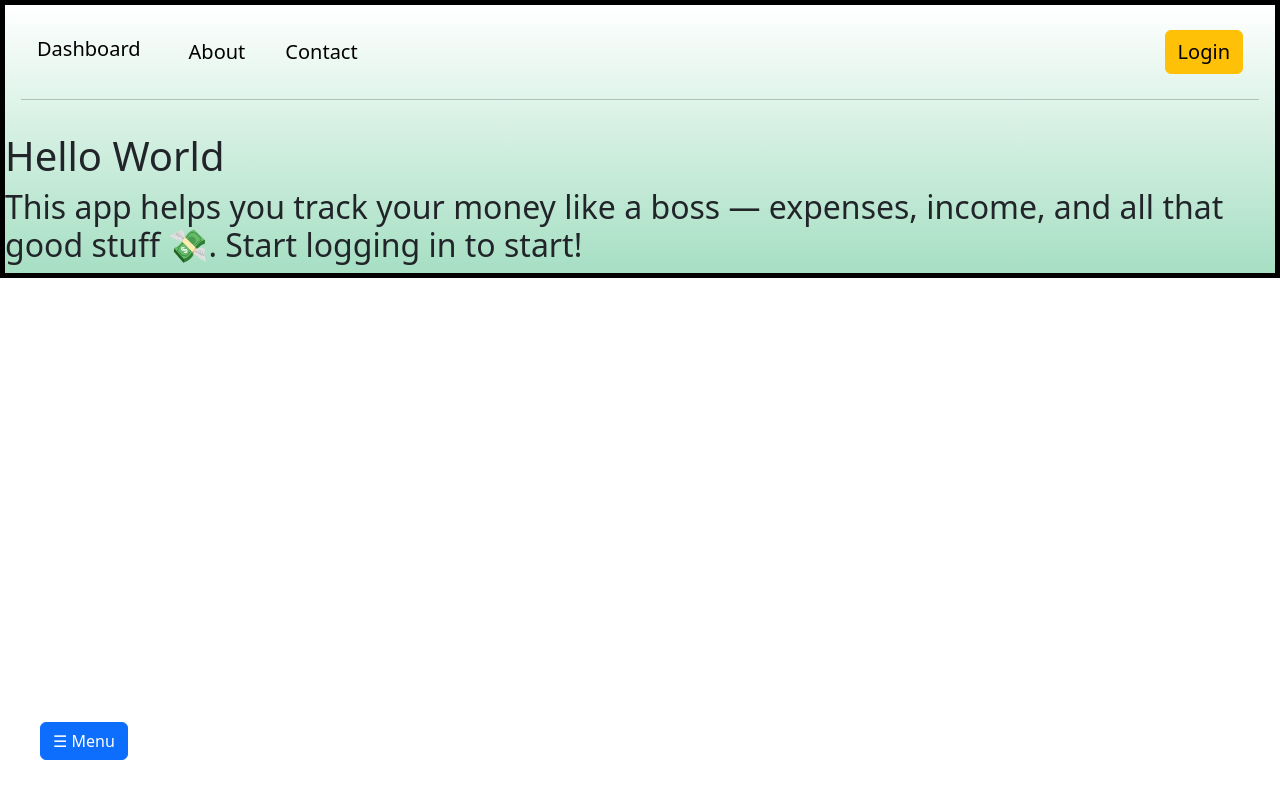
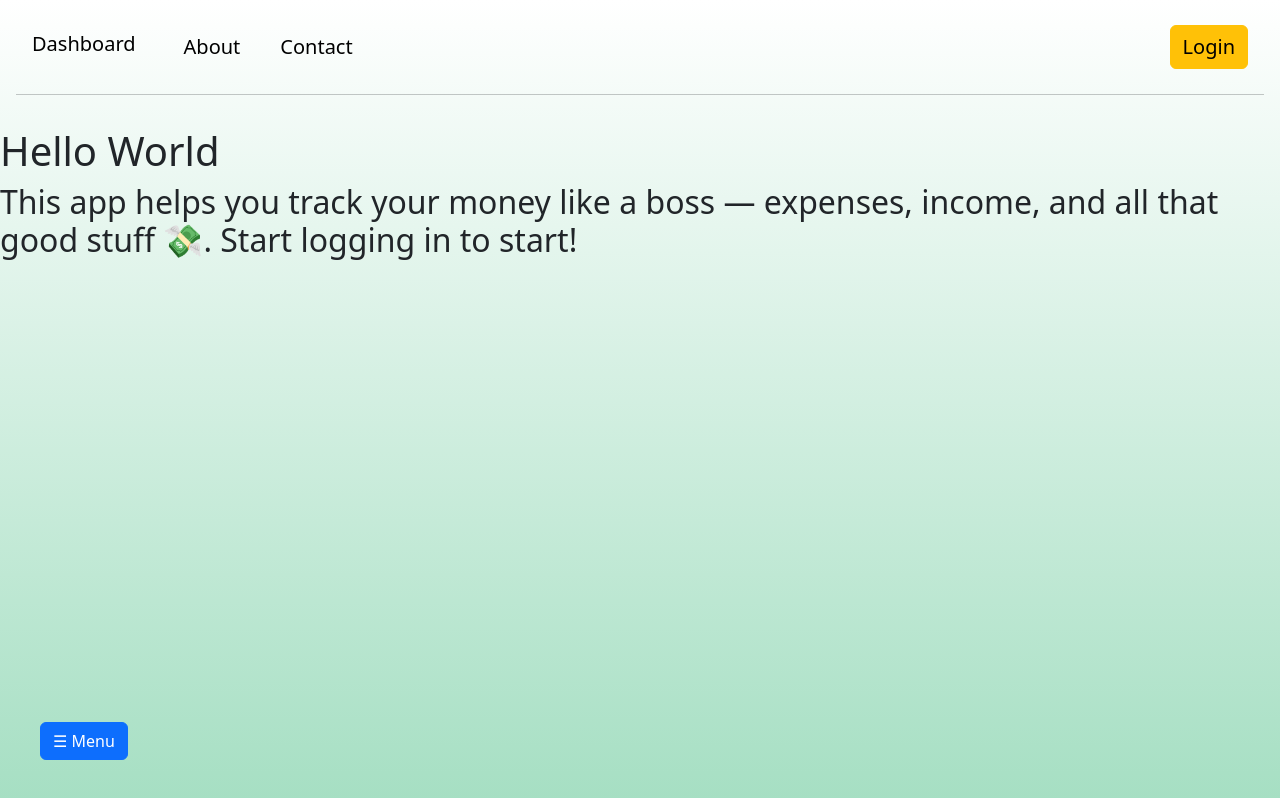
Before and after one commit to hoodadfarhad/BudgetApp, a React (Create React App) app in the folder frontend/: page / in a window 1280 px wide. Built offline with nearby package versions, Linux system fonts and the light colour scheme; no server answers.

Commit message:
Adjusting the view ports and heights on different screen sizes so that  the App only covers the content of its children and not more

```diff
--- a/frontend/src/styles.css
+++ b/frontend/src/styles.css
@@ -1,9 +1,9 @@
 .App {
-  min-height: 100%;
+  min-height: 100vh;
   display: flex;
   flex-direction: column;
-  background: linear-gradient(to bottom, #ffffff, #a6dfc3); /* top to bottom */
-  border: 5px black solid;
+  background: linear-gradient(to bottom, #ffffff, #a6dfc3);
+
 }
 
 html,
@@ -42,8 +42,8 @@ body {
   grid-template-columns: 280px 1fr;
   flex-grow: 1;
   width: 100%;
-  height: auto;
-
+  height: 100%;
+  align-self: stretch;
 
   /* overflow: hidden; */
 }
@@ -68,7 +68,7 @@ body {
 }
 
 .allAcc {
-    min-height: 300px;
+height: 105vh;
   width: 100%;
   /* background-color: #F3F3E0; */
   display: grid;
@@ -186,6 +186,7 @@ body {
   }
 
   .allAcc {
+    height: 100%;
     display: flex;
 flex-direction: column;
     text-align: center;
```
